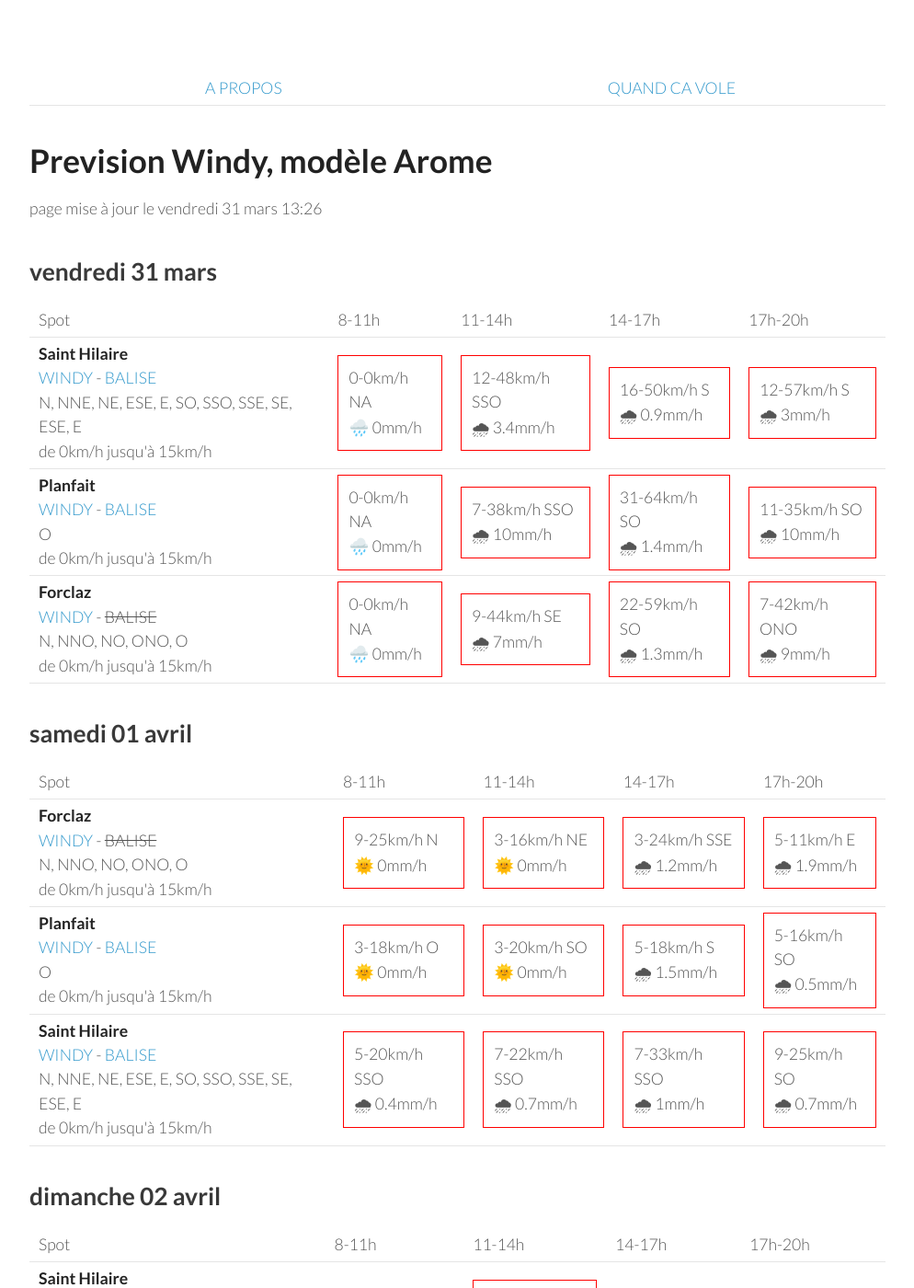
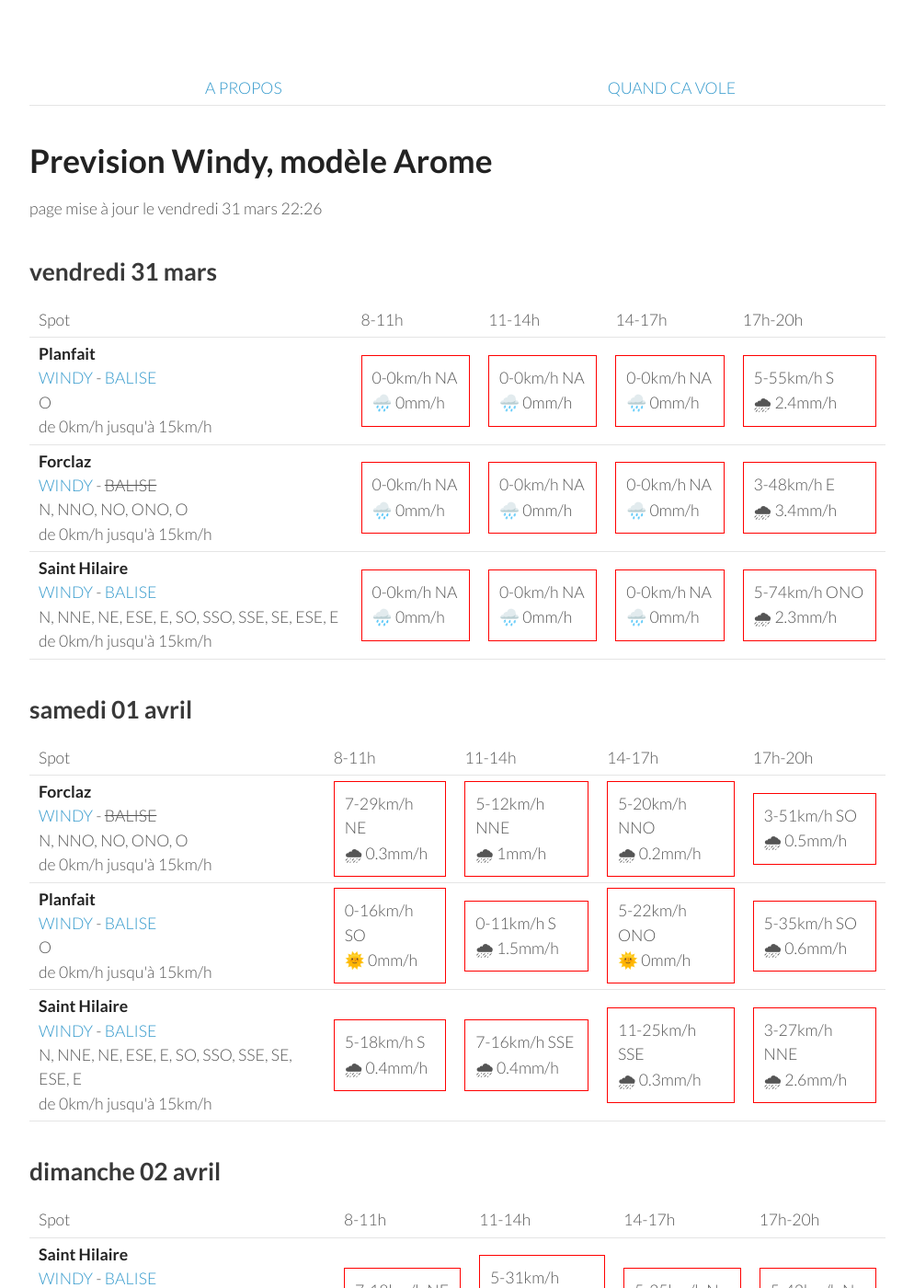
Before and after one commit to parapente-dans-le-nord/parapente-dans-le-nord.github.io, a Jekyll site: the page built from alpes_nord.markdown, in a window 1280 px wide and 1400 px high. Shown: the whole window at 92% size, without its empty margins (26-1020 px from the left). Built offline with Jekyll 4.4.1, drawn with Linux system fonts in a browser that asks for light colours; some of the changed text lies outside the part shown.

Commit message:
update index.markdown

```diff
--- a/alpes_nord.markdown
+++ b/alpes_nord.markdown
@@ -7,7 +7,7 @@ title:  "Tous les spots"
 {: .links}
 
 # Prevision Windy, modèle Arome
-page mise à jour le vendredi 31 mars 13:26
+page mise à jour le vendredi 31 mars 22:26
 
 ## vendredi 31 mars
 
@@ -22,30 +22,30 @@ page mise à jour le vendredi 31 mars 13:26
       <td>17h-20h</td>
     </tr>
 <tr>
-        <td><strong>Saint Hilaire</strong><br><a href="https://windy.com/45.307/5.888?45.087,5.889,9,m:eUFagkX">WINDY</a> - <span class=""><a href="http://www.balisemeteo.com/balise.php?idBalise=61">BALISE</a> </span><br> <span class="vent-favorable">N, NNE, NE, ESE, E, SO, SSO, SSE, SE, ESE, E</span><br><span class="force-vent">de 0km/h jusqu'à 15km/h</span> </td>
-
-            <td><div class="not-flyable"><p>0-0km/h NA</p><p>🌧️ 0mm/h</p></div></td>
-            <td><div class="not-flyable"><p>12-48km/h SSO</p><p>🌧 3.4mm/h</p></div></td>
-            <td><div class="not-flyable"><p>16-50km/h S</p><p>🌧 0.9mm/h</p></div></td>
-            <td><div class="not-flyable"><p>12-57km/h S</p><p>🌧 3mm/h</p></div></td>
-
-    </tr>
-<tr>
         <td><strong>Planfait</strong><br><a href="https://windy.com/45.853/6.223?45.415,6.223,8">WINDY</a> - <span class=""><a href="https://www.openwindmap.org/PP496">BALISE</a> </span><br> <span class="vent-favorable">O</span><br><span class="force-vent">de 0km/h jusqu'à 15km/h</span> </td>
 
             <td><div class="not-flyable"><p>0-0km/h NA</p><p>🌧️ 0mm/h</p></div></td>
-            <td><div class="not-flyable"><p>7-38km/h SSO</p><p>🌧 10mm/h</p></div></td>
-            <td><div class="not-flyable"><p>31-64km/h SO</p><p>🌧 1.4mm/h</p></div></td>
-            <td><div class="not-flyable"><p>11-35km/h SO</p><p>🌧 10mm/h</p></div></td>
+            <td><div class="not-flyable"><p>0-0km/h NA</p><p>🌧️ 0mm/h</p></div></td>
+            <td><div class="not-flyable"><p>0-0km/h NA</p><p>🌧️ 0mm/h</p></div></td>
+            <td><div class="not-flyable"><p>5-55km/h S</p><p>🌧 2.4mm/h</p></div></td>
 
     </tr>
 <tr>
         <td><strong>Forclaz</strong><br><a href="https://windy.com/45.814/6.247?45.375,6.246,8,m:eVwaglz">WINDY</a> - <span class="no-balise"> BALISE </span><br> <span class="vent-favorable">N, NNO, NO, ONO, O</span><br><span class="force-vent">de 0km/h jusqu'à 15km/h</span> </td>
 
             <td><div class="not-flyable"><p>0-0km/h NA</p><p>🌧️ 0mm/h</p></div></td>
-            <td><div class="not-flyable"><p>9-44km/h SE</p><p>🌧 7mm/h</p></div></td>
-            <td><div class="not-flyable"><p>22-59km/h SO</p><p>🌧 1.3mm/h</p></div></td>
-            <td><div class="not-flyable"><p>7-42km/h ONO</p><p>🌧 9mm/h</p></div></td>
+            <td><div class="not-flyable"><p>0-0km/h NA</p><p>🌧️ 0mm/h</p></div></td>
+            <td><div class="not-flyable"><p>0-0km/h NA</p><p>🌧️ 0mm/h</p></div></td>
+            <td><div class="not-flyable"><p>3-48km/h E</p><p>🌧 3.4mm/h</p></div></td>
+
+    </tr>
+<tr>
+        <td><strong>Saint Hilaire</strong><br><a href="https://windy.com/45.307/5.888?45.087,5.889,9,m:eUFagkX">WINDY</a> - <span class=""><a href="http://www.balisemeteo.com/balise.php?idBalise=61">BALISE</a> </span><br> <span class="vent-favorable">N, NNE, NE, ESE, E, SO, SSO, SSE, SE, ESE, E</span><br><span class="force-vent">de 0km/h jusqu'à 15km/h</span> </td>
+
+            <td><div class="not-flyable"><p>0-0km/h NA</p><p>🌧️ 0mm/h</p></div></td>
+            <td><div class="not-flyable"><p>0-0km/h NA</p><p>🌧️ 0mm/h</p></div></td>
+            <td><div class="not-flyable"><p>0-0km/h NA</p><p>🌧️ 0mm/h</p></div></td>
+            <td><div class="not-flyable"><p>5-74km/h ONO</p><p>🌧 2.3mm/h</p></div></td>
 
     </tr>
 
@@ -67,30 +67,30 @@ page mise à jour le vendredi 31 mars 13:26
 <tr>
         <td><strong>Forclaz</strong><br><a href="https://windy.com/45.814/6.247?45.375,6.246,8,m:eVwaglz">WINDY</a> - <span class="no-balise"> BALISE </span><br> <span class="vent-favorable">N, NNO, NO, ONO, O</span><br><span class="force-vent">de 0km/h jusqu'à 15km/h</span> </td>
 
-            <td><div class="not-flyable"><p>9-25km/h N</p><p>🌞 0mm/h</p></div></td>
-            <td><div class="not-flyable"><p>3-16km/h NE</p><p>🌞 0mm/h</p></div></td>
-            <td><div class="not-flyable"><p>3-24km/h SSE</p><p>🌧 1.2mm/h</p></div></td>
-            <td><div class="not-flyable"><p>5-11km/h E</p><p>🌧 1.9mm/h</p></div></td>
+            <td><div class="not-flyable"><p>7-29km/h NE</p><p>🌧 0.3mm/h</p></div></td>
+            <td><div class="not-flyable"><p>5-12km/h NNE</p><p>🌧 1mm/h</p></div></td>
+            <td><div class="not-flyable"><p>5-20km/h NNO</p><p>🌧 0.2mm/h</p></div></td>
+            <td><div class="not-flyable"><p>3-51km/h SO</p><p>🌧 0.5mm/h</p></div></td>
 
 
     </tr>
 <tr>
         <td><strong>Planfait</strong><br><a href="https://windy.com/45.853/6.223?45.415,6.223,8">WINDY</a> - <span class=""><a href="https://www.openwindmap.org/PP496">BALISE</a> </span><br> <span class="vent-favorable">O</span><br><span class="force-vent">de 0km/h jusqu'à 15km/h</span> </td>
 
-            <td><div class="not-flyable"><p>3-18km/h O</p><p>🌞 0mm/h</p></div></td>
-            <td><div class="not-flyable"><p>3-20km/h SO</p><p>🌞 0mm/h</p></div></td>
-            <td><div class="not-flyable"><p>5-18km/h S</p><p>🌧 1.5mm/h</p></div></td>
-            <td><div class="not-flyable"><p>5-16km/h SO</p><p>🌧 0.5mm/h</p></div></td>
+            <td><div class="not-flyable"><p>0-16km/h SO</p><p>🌞 0mm/h</p></div></td>
+            <td><div class="not-flyable"><p>0-11km/h S</p><p>🌧 1.5mm/h</p></div></td>
+            <td><div class="not-flyable"><p>5-22km/h ONO</p><p>🌞 0mm/h</p></div></td>
+            <td><div class="not-flyable"><p>5-35km/h SO</p><p>🌧 0.6mm/h</p></div></td>
 
 
     </tr>
 <tr>
         <td><strong>Saint Hilaire</strong><br><a href="https://windy.com/45.307/5.888?45.087,5.889,9,m:eUFagkX">WINDY</a> - <span class=""><a href="http://www.balisemeteo.com/balise.php?idBalise=61">BALISE</a> </span><br> <span class="vent-favorable">N, NNE, NE, ESE, E, SO, SSO, SSE, SE, ESE, E</span><br><span class="force-vent">de 0km/h jusqu'à 15km/h</span> </td>
 
-            <td><div class="not-flyable"><p>5-20km/h SSO</p><p>🌧 0.4mm/h</p></div></td>
-            <td><div class="not-flyable"><p>7-22km/h SSO</p><p>🌧 0.7mm/h</p></div></td>
-            <td><div class="not-flyable"><p>7-33km/h SSO</p><p>🌧 1mm/h</p></div></td>
-            <td><div class="not-flyable"><p>9-25km/h SO</p><p>🌧 0.7mm/h</p></div></td>
+            <td><div class="not-flyable"><p>5-18km/h S</p><p>🌧 0.4mm/h</p></div></td>
+            <td><div class="not-flyable"><p>7-16km/h SSE</p><p>🌧 0.4mm/h</p></div></td>
+            <td><div class="not-flyable"><p>11-25km/h SSE</p><p>🌧 0.3mm/h</p></div></td>
+            <td><div class="not-flyable"><p>3-27km/h NNE</p><p>🌧 2.6mm/h</p></div></td>
 
 
     </tr>
@@ -113,30 +113,30 @@ page mise à jour le vendredi 31 mars 13:26
 <tr>
         <td><strong>Saint Hilaire</strong><br><a href="https://windy.com/45.307/5.888?45.087,5.889,9,m:eUFagkX">WINDY</a> - <span class=""><a href="http://www.balisemeteo.com/balise.php?idBalise=61">BALISE</a> </span><br> <span class="vent-favorable">N, NNE, NE, ESE, E, SO, SSO, SSE, SE, ESE, E</span><br><span class="force-vent">de 0km/h jusqu'à 15km/h</span> </td>
 
-            <td><div class="not-flyable"><p>3-35km/h NE</p><p>🌧 1mm/h</p></div></td>
-            <td><div class="not-flyable"><p>3-31km/h NNE</p><p>🌞 0mm/h</p></div></td>
-            <td><div class="not-flyable"><p>5-35km/h N</p><p>🌧 0.5mm/h</p></div></td>
-            <td><div class="not-flyable"><p>7-42km/h N</p><p>🌧 0.8mm/h</p></div></td>
+            <td><div class="not-flyable"><p>7-18km/h NE</p><p>🌧 0.6mm/h</p></div></td>
+            <td><div class="not-flyable"><p>5-31km/h NNE</p><p>🌧 0.5mm/h</p></div></td>
+            <td><div class="not-flyable"><p>5-35km/h N</p><p>🌧 0.4mm/h</p></div></td>
+            <td><div class="not-flyable"><p>5-42km/h N</p><p>🌧 1.4mm/h</p></div></td>
+
+
+    </tr>
+<tr>
+        <td><strong>Planfait</strong><br><a href="https://windy.com/45.853/6.223?45.415,6.223,8">WINDY</a> - <span class=""><a href="https://www.openwindmap.org/PP496">BALISE</a> </span><br> <span class="vent-favorable">O</span><br><span class="force-vent">de 0km/h jusqu'à 15km/h</span> </td>
+
+            <td><div class="not-flyable"><p>1-3km/h NNE</p><p>🌞 0mm/h</p></div></td>
+            <td><div class="not-flyable"><p>1-12km/h OSO</p><p>🌧 0.4mm/h</p></div></td>
+            <td><div class="not-flyable"><p>3-20km/h NO</p><p>🌧 0.2mm/h</p></div></td>
+            <td><div class="not-flyable"><p>5-27km/h NO</p><p>🌧 0.2mm/h</p></div></td>
 
 
     </tr>
 <tr>
         <td><strong>Forclaz</strong><br><a href="https://windy.com/45.814/6.247?45.375,6.246,8,m:eVwaglz">WINDY</a> - <span class="no-balise"> BALISE </span><br> <span class="vent-favorable">N, NNO, NO, ONO, O</span><br><span class="force-vent">de 0km/h jusqu'à 15km/h</span> </td>
 
-            <td><div class="not-flyable"><p>1-12km/h SSO</p><p>🌞 0mm/h</p></div></td>
-            <td><div class="not-flyable"><p>1-11km/h SO</p><p>🌧 0.4mm/h</p></div></td>
-            <td><div class="not-flyable"><p>3-20km/h NO</p><p>🌧 0.3mm/h</p></div></td>
-            <td><div class="not-flyable"><p>5-25km/h NO</p><p>🌧 0.3mm/h</p></div></td>
-
-
-    </tr>
-<tr>
-        <td><strong>Planfait</strong><br><a href="https://windy.com/45.853/6.223?45.415,6.223,8">WINDY</a> - <span class=""><a href="https://www.openwindmap.org/PP496">BALISE</a> </span><br> <span class="vent-favorable">O</span><br><span class="force-vent">de 0km/h jusqu'à 15km/h</span> </td>
-
-            <td><div class="not-flyable"><p>1-11km/h SO</p><p>🌧 0.2mm/h</p></div></td>
-            <td><div class="not-flyable"><p>1-11km/h SO</p><p>🌧 0.6mm/h</p></div></td>
-            <td><div class="not-flyable"><p>3-18km/h NO</p><p>🌧 0.4mm/h</p></div></td>
-            <td><div class="not-flyable"><p>5-25km/h NNO</p><p>🌧 0.3mm/h</p></div></td>
+            <td><div class="not-flyable"><p>1-3km/h NNE</p><p>🌞 0mm/h</p></div></td>
+            <td><div class="not-flyable"><p>1-12km/h OSO</p><p>🌧 0.3mm/h</p></div></td>
+            <td><div class="not-flyable"><p>3-22km/h NO</p><p>🌧 0.2mm/h</p></div></td>
+            <td><div class="not-flyable"><p>5-27km/h NO</p><p>🌧 0.2mm/h</p></div></td>
 
 
     </tr>
@@ -159,30 +159,30 @@ page mise à jour le vendredi 31 mars 13:26
 <tr>
         <td><strong>Saint Hilaire</strong><br><a href="https://windy.com/45.307/5.888?45.087,5.889,9,m:eUFagkX">WINDY</a> - <span class=""><a href="http://www.balisemeteo.com/balise.php?idBalise=61">BALISE</a> </span><br> <span class="vent-favorable">N, NNE, NE, ESE, E, SO, SSO, SSE, SE, ESE, E</span><br><span class="force-vent">de 0km/h jusqu'à 15km/h</span> </td>
 
-            <td><div class="not-flyable"><p>3-31km/h N</p><p>🌞 0mm/h</p></div></td>
-            <td><div class="not-flyable"><p>5-33km/h N</p><p>🌞 0mm/h</p></div></td>
-            <td><div class="not-flyable"><p>9-40km/h N</p><p>🌞 0mm/h</p></div></td>
-            <td><div class="not-flyable"><p>9-44km/h NNE</p><p>🌞 0mm/h</p></div></td>
+            <td><div class="not-flyable"><p>5-31km/h NNE</p><p>🌞 0mm/h</p></div></td>
+            <td><div class="not-flyable"><p>7-35km/h NNE</p><p>🌞 0mm/h</p></div></td>
+            <td><div class="not-flyable"><p>7-38km/h N</p><p>🌧 0.4mm/h</p></div></td>
+            <td><div class="not-flyable"><p>9-40km/h NNE</p><p>🌧 0.5mm/h</p></div></td>
 
 
     </tr>
 <tr>
         <td><strong>Forclaz</strong><br><a href="https://windy.com/45.814/6.247?45.375,6.246,8,m:eVwaglz">WINDY</a> - <span class="no-balise"> BALISE </span><br> <span class="vent-favorable">N, NNO, NO, ONO, O</span><br><span class="force-vent">de 0km/h jusqu'à 15km/h</span> </td>
 
-            <td><div class="not-flyable"><p>3-16km/h N</p><p>🌞 0mm/h</p></div></td>
-            <td><div class="not-flyable"><p>5-22km/h NNO</p><p>🌞 0mm/h</p></div></td>
-            <td><div class="not-flyable"><p>5-27km/h NNO</p><p>🌞 0mm/h</p></div></td>
-            <td><div class="not-flyable"><p>7-31km/h NNO</p><p>🌞 0mm/h</p></div></td>
+            <td><div class="not-flyable"><p>1-16km/h NNO</p><p>🌞 0mm/h</p></div></td>
+            <td><div class="not-flyable"><p>3-18km/h NNO</p><p>🌧 0.2mm/h</p></div></td>
+            <td><div class="not-flyable"><p>7-31km/h NNO</p><p>🌧 0.2mm/h</p></div></td>
+            <td><div class="not-flyable"><p>9-35km/h NNO</p><p>🌞 0mm/h</p></div></td>
 
 
     </tr>
 <tr>
         <td><strong>Planfait</strong><br><a href="https://windy.com/45.853/6.223?45.415,6.223,8">WINDY</a> - <span class=""><a href="https://www.openwindmap.org/PP496">BALISE</a> </span><br> <span class="vent-favorable">O</span><br><span class="force-vent">de 0km/h jusqu'à 15km/h</span> </td>
 
-            <td><div class="not-flyable"><p>5-20km/h N</p><p>🌞 0mm/h</p></div></td>
-            <td><div class="not-flyable"><p>7-25km/h N</p><p>🌞 0mm/h</p></div></td>
+            <td><div class="not-flyable"><p>3-18km/h N</p><p>🌞 0mm/h</p></div></td>
+            <td><div class="not-flyable"><p>5-24km/h N</p><p>🌧 0.2mm/h</p></div></td>
             <td><div class="not-flyable"><p>9-33km/h N</p><p>🌞 0mm/h</p></div></td>
-            <td><div class="not-flyable"><p>9-37km/h N</p><p>🌞 0mm/h</p></div></td>
+            <td><div class="not-flyable"><p>11-38km/h N</p><p>🌞 0mm/h</p></div></td>
 
 
     </tr>
@@ -205,30 +205,30 @@ page mise à jour le vendredi 31 mars 13:26
 <tr>
         <td><strong>Saint Hilaire</strong><br><a href="https://windy.com/45.307/5.888?45.087,5.889,9,m:eUFagkX">WINDY</a> - <span class=""><a href="http://www.balisemeteo.com/balise.php?idBalise=61">BALISE</a> </span><br> <span class="vent-favorable">N, NNE, NE, ESE, E, SO, SSO, SSE, SE, ESE, E</span><br><span class="force-vent">de 0km/h jusqu'à 15km/h</span> </td>
 
-            <td><div class="not-flyable"><p>3-27km/h E</p><p>🌞 0mm/h</p></div></td>
-            <td><div class="not-flyable"><p>3-33km/h N</p><p>🌞 0mm/h</p></div></td>
-            <td><div class="not-flyable"><p>7-48km/h NNE</p><p>🌞 0mm/h</p></div></td>
-            <td><div class="not-flyable"><p>5-50km/h N</p><p>🌞 0mm/h</p></div></td>
+            <td><div class="not-flyable"><p>1-18km/h NE</p><p>🌞 0mm/h</p></div></td>
+            <td><div class="not-flyable"><p>3-27km/h NNO</p><p>🌞 0mm/h</p></div></td>
+            <td><div class="not-flyable"><p>7-42km/h N</p><p>🌞 0mm/h</p></div></td>
+            <td><div class="not-flyable"><p>7-50km/h NNE</p><p>🌞 0mm/h</p></div></td>
+
+
+    </tr>
+<tr>
+        <td><strong>Planfait</strong><br><a href="https://windy.com/45.853/6.223?45.415,6.223,8">WINDY</a> - <span class=""><a href="https://www.openwindmap.org/PP496">BALISE</a> </span><br> <span class="vent-favorable">O</span><br><span class="force-vent">de 0km/h jusqu'à 15km/h</span> </td>
+
+            <td><div class="not-flyable"><p>3-16km/h SE</p><p>🌞 0mm/h</p></div></td>
+            <td><div class="not-flyable"><p>5-20km/h ONO</p><p>🌞 0mm/h</p></div></td>
+            <td><div class="not-flyable"><p>7-35km/h NNO</p><p>🌞 0mm/h</p></div></td>
+            <td><div class="not-flyable"><p>7-37km/h N</p><p>🌞 0mm/h</p></div></td>
 
 
     </tr>
 <tr>
         <td><strong>Forclaz</strong><br><a href="https://windy.com/45.814/6.247?45.375,6.246,8,m:eVwaglz">WINDY</a> - <span class="no-balise"> BALISE </span><br> <span class="vent-favorable">N, NNO, NO, ONO, O</span><br><span class="force-vent">de 0km/h jusqu'à 15km/h</span> </td>
 
-            <td><div class="not-flyable"><p>3-18km/h S</p><p>🌞 0mm/h</p></div></td>
-            <td><div class="not-flyable"><p>5-22km/h O</p><p>🌞 0mm/h</p></div></td>
-            <td><div class="not-flyable"><p>5-33km/h NO</p><p>🌞 0mm/h</p></div></td>
-            <td><div class="not-flyable"><p>7-37km/h NNO</p><p>🌞 0mm/h</p></div></td>
-
-
-    </tr>
-<tr>
-        <td><strong>Planfait</strong><br><a href="https://windy.com/45.853/6.223?45.415,6.223,8">WINDY</a> - <span class=""><a href="https://www.openwindmap.org/PP496">BALISE</a> </span><br> <span class="vent-favorable">O</span><br><span class="force-vent">de 0km/h jusqu'à 15km/h</span> </td>
-
-            <td><div class="not-flyable"><p>1-20km/h SE</p><p>🌞 0mm/h</p></div></td>
-            <td><div class="not-flyable"><p>3-22km/h NO</p><p>🌞 0mm/h</p></div></td>
-            <td><div class="not-flyable"><p>7-35km/h NNO</p><p>🌞 0mm/h</p></div></td>
-            <td><div class="not-flyable"><p>9-40km/h N</p><p>🌞 0mm/h</p></div></td>
+            <td><div class="not-flyable"><p>3-16km/h SSE</p><p>🌞 0mm/h</p></div></td>
+            <td><div class="not-flyable"><p>5-20km/h O</p><p>🌞 0mm/h</p></div></td>
+            <td><div class="not-flyable"><p>7-33km/h NO</p><p>🌞 0mm/h</p></div></td>
+            <td><div class="not-flyable"><p>5-35km/h NNO</p><p>🌞 0mm/h</p></div></td>
 
 
     </tr>
@@ -251,30 +251,30 @@ page mise à jour le vendredi 31 mars 13:26
 <tr>
         <td><strong>Saint Hilaire</strong><br><a href="https://windy.com/45.307/5.888?45.087,5.889,9,m:eUFagkX">WINDY</a> - <span class=""><a href="http://www.balisemeteo.com/balise.php?idBalise=61">BALISE</a> </span><br> <span class="vent-favorable">N, NNE, NE, ESE, E, SO, SSO, SSE, SE, ESE, E</span><br><span class="force-vent">de 0km/h jusqu'à 15km/h</span> </td>
 
-            <td><div class="not-flyable"><p>5-35km/h NE</p><p>🌞 0mm/h</p></div></td>
-            <td><div class="not-flyable"><p>3-35km/h N</p><p>🌞 0mm/h</p></div></td>
-            <td><div class="not-flyable"><p>5-38km/h N</p><p>🌞 0mm/h</p></div></td>
-            <td><div class="not-flyable"><p>9-46km/h N</p><p>🌞 0mm/h</p></div></td>
+            <td><div class="not-flyable"><p>3-37km/h E</p><p>🌞 0mm/h</p></div></td>
+            <td><div class="not-flyable"><p>5-35km/h NNO</p><p>🌞 0mm/h</p></div></td>
+            <td><div class="not-flyable"><p>7-42km/h N</p><p>🌞 0mm/h</p></div></td>
+            <td><div class="not-flyable"><p>9-46km/h NNE</p><p>🌞 0mm/h</p></div></td>
+
+
+    </tr>
+<tr>
+        <td><strong>Forclaz</strong><br><a href="https://windy.com/45.814/6.247?45.375,6.246,8,m:eVwaglz">WINDY</a> - <span class="no-balise"> BALISE </span><br> <span class="vent-favorable">N, NNO, NO, ONO, O</span><br><span class="force-vent">de 0km/h jusqu'à 15km/h</span> </td>
+
+            <td><div class="not-flyable"><p>1-18km/h S</p><p>🌞 0mm/h</p></div></td>
+            <td><div class="not-flyable"><p>5-24km/h O</p><p>🌞 0mm/h</p></div></td>
+            <td><div class="not-flyable"><p>7-37km/h NO</p><p>🌞 0mm/h</p></div></td>
+            <td><div class="not-flyable"><p>7-37km/h NNO</p><p>🌞 0mm/h</p></div></td>
 
 
     </tr>
 <tr>
         <td><strong>Planfait</strong><br><a href="https://windy.com/45.853/6.223?45.415,6.223,8">WINDY</a> - <span class=""><a href="https://www.openwindmap.org/PP496">BALISE</a> </span><br> <span class="vent-favorable">O</span><br><span class="force-vent">de 0km/h jusqu'à 15km/h</span> </td>
 
-            <td><div class="not-flyable"><p>3-20km/h ESE</p><p>🌞 0mm/h</p></div></td>
-            <td><div class="not-flyable"><p>3-22km/h ONO</p><p>🌞 0mm/h</p></div></td>
-            <td><div class="not-flyable"><p>7-31km/h NNO</p><p>🌞 0mm/h</p></div></td>
-            <td><div class="not-flyable"><p>5-33km/h N</p><p>🌞 0mm/h</p></div></td>
-
-
-    </tr>
-<tr>
-        <td><strong>Forclaz</strong><br><a href="https://windy.com/45.814/6.247?45.375,6.246,8,m:eVwaglz">WINDY</a> - <span class="no-balise"> BALISE </span><br> <span class="vent-favorable">N, NNO, NO, ONO, O</span><br><span class="force-vent">de 0km/h jusqu'à 15km/h</span> </td>
-
-            <td><div class="not-flyable"><p>3-20km/h SSE</p><p>🌞 0mm/h</p></div></td>
-            <td><div class="not-flyable"><p>3-20km/h O</p><p>🌞 0mm/h</p></div></td>
-            <td><div class="not-flyable"><p>5-29km/h NO</p><p>🌞 0mm/h</p></div></td>
-            <td><div class="not-flyable"><p>5-31km/h NNO</p><p>🌞 0mm/h</p></div></td>
+            <td><div class="not-flyable"><p>1-20km/h ESE</p><p>🌞 0mm/h</p></div></td>
+            <td><div class="not-flyable"><p>5-24km/h NO</p><p>🌞 0mm/h</p></div></td>
+            <td><div class="not-flyable"><p>9-37km/h NNO</p><p>🌞 0mm/h</p></div></td>
+            <td><div class="not-flyable"><p>7-37km/h NNO</p><p>🌞 0mm/h</p></div></td>
 
 
     </tr>
```
